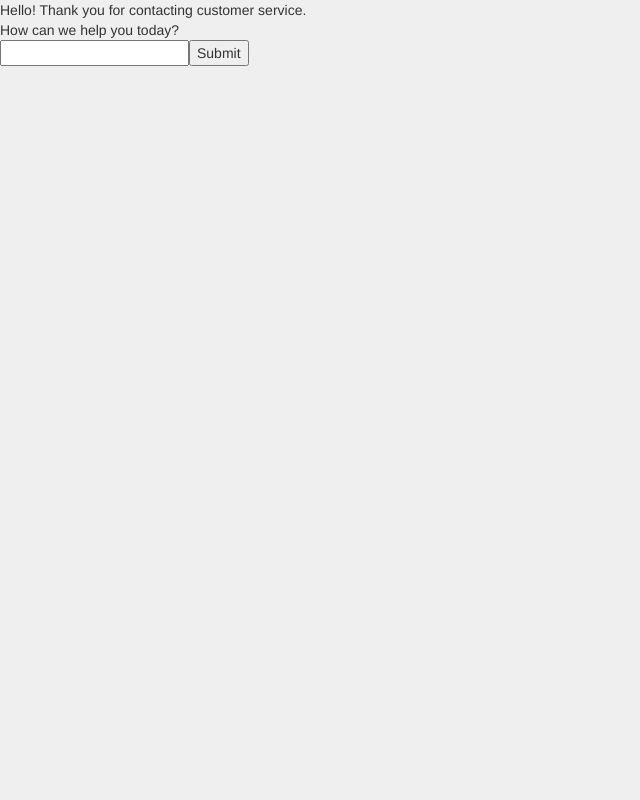
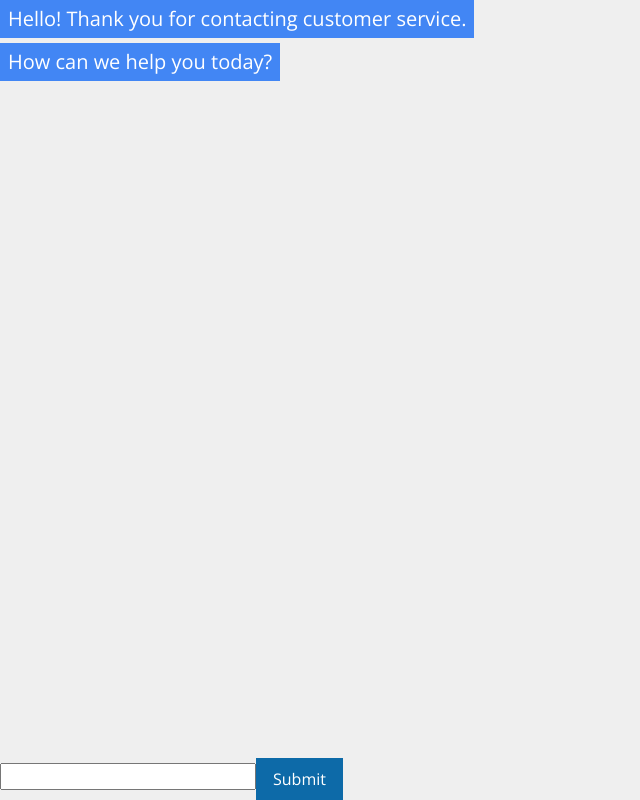
Before and after one commit to jordandgold/chat-ui, a React (Create React App) app: page / in a window 1280 px wide. Shown: the whole page, without its empty margins (0-640 px from the left). Built offline with nearby package versions, Linux system fonts and the light colour scheme.

Commit message:
BEM refactor

```diff
--- a/public/scss/_theme.scss
+++ b/public/scss/_theme.scss
@@ -12,54 +12,18 @@ body {
 	display: flex;
 }
 
+.chat-app {
+	height: 100%;
+	display: flex;
+}
+
 .chat-window {
-	height: 80%;
-	margin: auto;
-	.window-controls {
-    	width: 100%;
-    	height: 20px;
-    	border-top-left-radius: 7px;
-    	border-top-right-radius: 7px;
-    	background-color: #cccccc;
+	flex-direction: column;
+	display: flex;
+	&__messages {
+		flex: 1;
 	}
-	.chat-container {
-		background-color: #ffffff;
-		height: 100%;
-		.row {
-			height: 100%;
-			[class*='col-']{
-				height: 100%;
-			}
-		}
-	}
-	.chat-list {
-		height: 100%;
-		list-style: none;
-		border-right: 1px solid #cccccc;
-		li {
-			padding: 20px 10px;
-			border-bottom: 1px solid #cccccc;
-		}
-		li:last-child {
-			border-bottom: 0px;
-		}
-	}
-	.chat-box {
-		height: 100%;
-		padding: 20px;
-		.row {
-			height: 100%;
-			[class*='col-']{
-				height: 100%;
-			}
-		}
-		.chat-form {
-			position: absolute;
-			bottom: 20px;
-			height: auto;
-			width: 100%;
-		}
-		.chat-message {
+	&__message {
 		height: auto;
 		span {
 			background: #4286f4;
@@ -70,4 +34,3 @@ body {
 		}
 	}
 }
-}
--- a/src/App.js
+++ b/src/App.js
@@ -5,9 +5,7 @@ class App extends Component {
   render() {
     return (
       <div className="chat-app">
-        <div className="chat-app__container">
-          <Window />
-        </div>
+        <Window />
       </div>
     );
   }
--- a/src/Form/Form.js
+++ b/src/Form/Form.js
@@ -5,8 +5,8 @@ class Form extends Component {
     return (
       <div className="chat-form">
         <form onSubmit={this._handleSubmit.bind(this)}>
-          <input type="text" ref={input => this._body = input} />
-          <button type="submit">Submit</button>
+          <input className="ter-input" type="text" ref={input => this._body = input} />
+          <button className="ter-button ter-button--primary" type="submit">Submit</button>
         </form>
       </div>
     );
--- a/src/Message/Message.js
+++ b/src/Message/Message.js
@@ -3,7 +3,7 @@ import React, { Component } from 'react';
 class Message extends Component {
   render() {
     return (
-      <div className="chat-message">
+      <div className="chat-window__message">
         <span>{this.props.body}</span>
       </div>
     );
--- a/src/Window/Window.js
+++ b/src/Window/Window.js
@@ -17,9 +17,13 @@ class Window extends Component {
   render() {
     const messages = this._getMessages();
     return (
-      <div className="chat-box">
-        {messages}
-        <Form addMessage={this._addMessage.bind(this)} />
+      <div className="chat-window">
+        <div className="chat-window__messages">
+          {messages}
+        </div>
+        <div className="chat-window__form">
+          <Form addMessage={this._addMessage.bind(this)} />
+        </div>
       </div>
     );
   }
```
Also changed, not shown: public/css/styles.css, 1 other file (tests, documents, lock files or other folders). Lines whose indentation alone changed are shown as unchanged.
